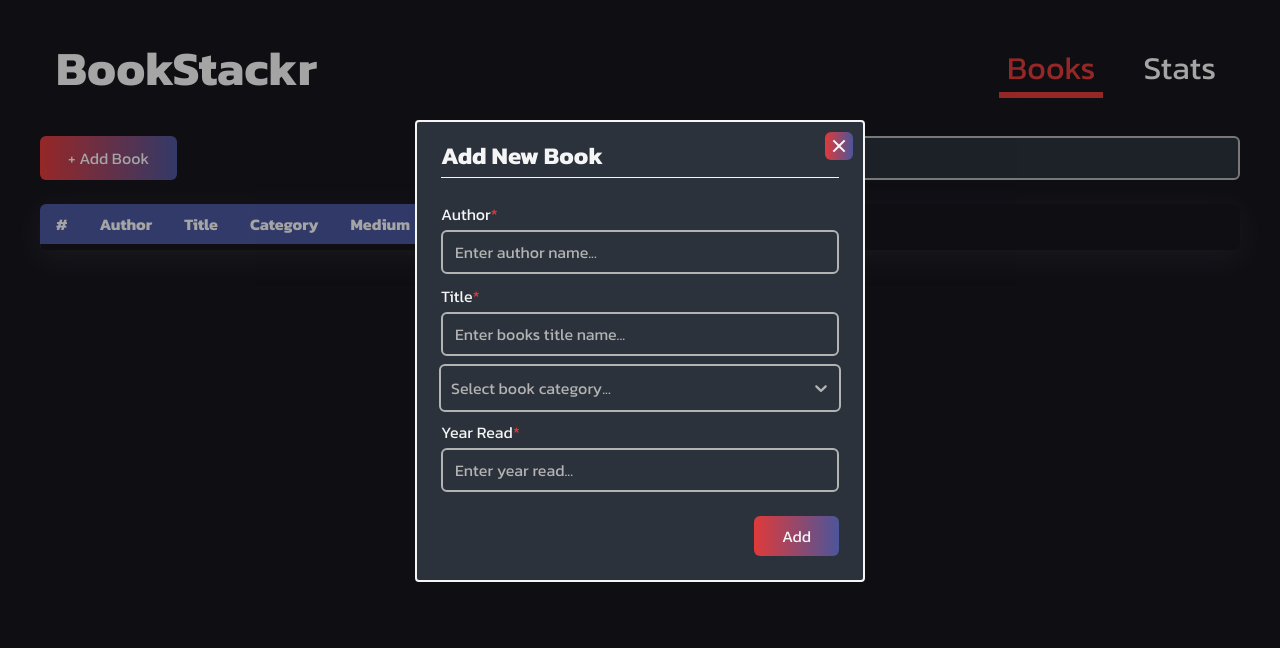
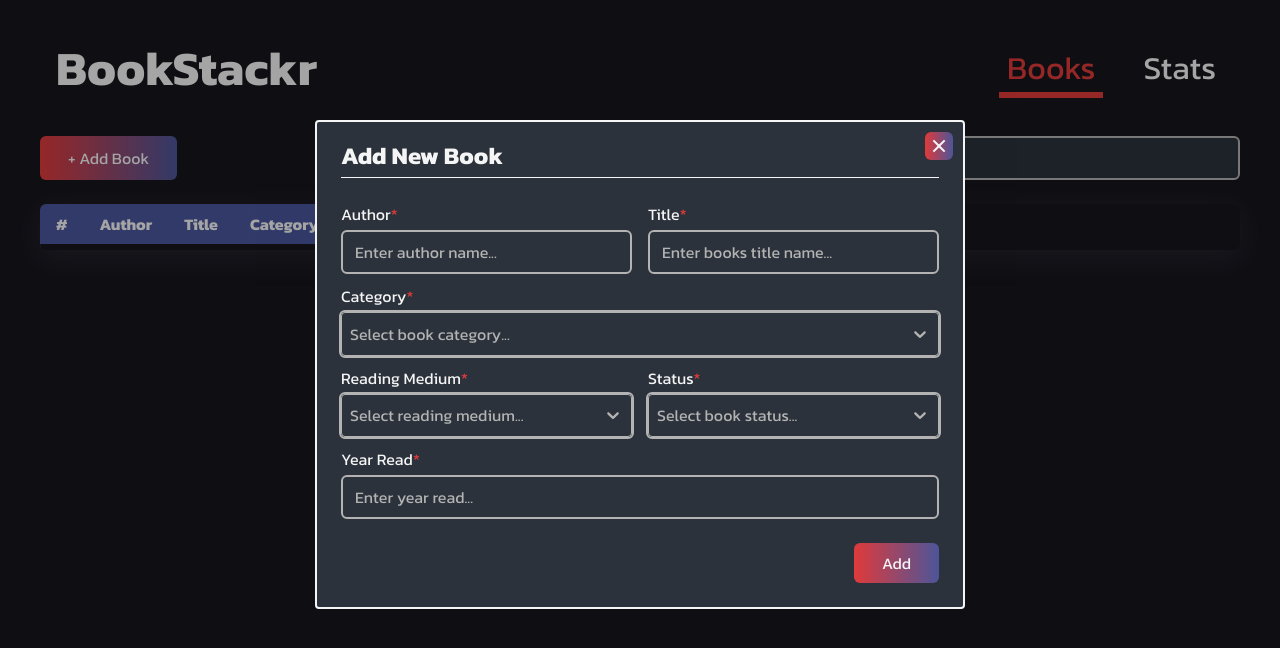
Before and after one commit to 0mppula/BookStackr, a React (Create React App) app: page /books in a window 1280 px wide. Both pictures are taken after typing "Sample" into the empty fields and a click on the button "+ Add Book". Shown: the top 648 px of the page. Built offline with nearby package versions, Linux system fonts and the light colour scheme.

Commit message:
Added reading medium & status selects.

```diff
--- a/src/assets/data/bookSelectValues.ts
+++ b/src/assets/data/bookSelectValues.ts
@@ -36,3 +36,15 @@ export const bookCategories: selectItemType[] = [
 	{ value: 'travel', label: 'Travel' },
 	{ value: 'adventure', label: 'Adventure' },
 ];
+
+export const bookMediums: selectItemType[] = [
+	{ value: 'audio', label: 'Audio' },
+	{ value: 'e-book', label: 'E-book' },
+	{ value: 'paper', label: 'Paper' },
+];
+
+export const bookStatuses: selectItemType[] = [
+	{ value: 'read', label: 'Read' },
+	{ value: 'reading', label: 'Reading' },
+	{ value: 'want to read', label: 'Want to read' },
+];
--- a/src/assets/styles/index.css
+++ b/src/assets/styles/index.css
@@ -106,6 +106,29 @@ button:focus-visible {
 	background-position: 99%;
 }
 
+/* Override autofill styles */
+input:-webkit-autofill,
+input:-webkit-autofill:hover,
+input:-webkit-autofill:active,
+input:-webkit-autofill:focus {
+	background-color: var(--dark-alt);
+	color: var(--light) !important;
+	-webkit-box-shadow: 0 0 0 1000px var(--dark-alt) inset !important;
+	-webkit-text-fill-color: var(--light) !important;
+}
+
+/* Firefox */
+input[type='number'] {
+	-moz-appearance: textfield;
+}
+
+input::-webkit-outer-spin-button,
+input::-webkit-inner-spin-button {
+    -webkit-appearance: none;
+    margin: 0;
+}
+
+
 input {
 	border: solid 2px var(--light-alt);
 	background-color: var(--dark-alt);
--- a/src/assets/styles/react-select-styles.css
+++ b/src/assets/styles/react-select-styles.css
@@ -1,6 +1,6 @@
 /* React Select Styles */
 .react-select-container {
-	--select-height: 43.2px;
+	--select-height: 41.6px;
 }
 
 .react-select__value-container {
@@ -13,7 +13,8 @@
 	margin: 0 !important;
 	/* Comment out margin-bottom if using multi choice */
 	/* margin-bottom: 9px !important; */
-	padding: 10px !important;
+	padding: 8px !important;
+	/* padding-left: 14px !important; */
 	color: var(--light-alt) !important;
 }
 
@@ -24,10 +25,18 @@
 
 .react-select__single-value {
 	color: var(--light) !important;
-	min-height: var(--select-height) !important;
-	padding: 10px !important;
+	min-height: calc(var(--select-height)) !important;
+	/* padding: 10px !important; */
 	margin: 0 !important;
-	margin-bottom: 9px !important;
+	/* margin-bottom: 9px !important; */
+}
+
+.react-select__value-container--has-value .react-select__single-value {
+	height: 22px !important;
+	min-height: 22px !important;
+	display: flex;
+	align-items: center;
+	padding-top: 0px;
 }
 
 .react-select__multi-value {
@@ -54,14 +63,13 @@
 	min-height: var(--select-height) !important;
 	font-size: 1rem !important;
 	background-color: var(--dark-alt) !important;
-	border: none !important;
 	outline: solid 2px var(--dark-light);
 }
 
 .react-select__control--is-focused {
 	/* Background color of input field when focused. */
 	background-color: var(--dark-alt) !important;
-	border: none !important;
+	outline: solid 2px var(--light) !important;
 }
 
 .react-select__menu {
@@ -96,5 +104,5 @@
 	margin: 0 !important;
 	/* Comment out margin-bottom if using multi choice */
 	/* margin-bottom: 9px !important; */
-	padding: 0 10px !important;
+	padding: 0 8px !important;
 }
--- /dev/null
+++ b/src/components/FormComponents/SelectInput.tsx
@@ -0,0 +1,55 @@
+import { FC, useRef } from 'react';
+import ReactSelect from 'react-select';
+import { customTheme, customStyles } from '../../helpers/reactSelectStyles';
+
+import { selectItemType } from './FormTypes';
+
+interface SelectInputProps {
+	label: string;
+	value: selectItemType[] | null;
+	name: string;
+	handleChange: Function;
+	options: selectItemType[];
+	isMulti?: boolean;
+	placeholder: string;
+	required?: boolean;
+	isSearchable?: boolean;
+}
+
+const SelectInput: FC<SelectInputProps> = ({
+	label,
+	value,
+	name,
+	handleChange,
+	options,
+	isMulti = false,
+	placeholder,
+	required,
+	isSearchable = false,
+}) => {
+	const inputRef = useRef<any>(null);
+	return (
+		<div>
+			<label onClick={() => inputRef?.current?.focus()}>
+				{label}
+				{required && <span>*</span>}
+			</label>
+			<ReactSelect
+				className="react-select-container"
+				classNamePrefix="react-select"
+				maxMenuHeight={231}
+				ref={inputRef}
+				value={value}
+				onChange={(e) => handleChange(e as any, name)}
+				options={options}
+				theme={customTheme}
+				styles={customStyles}
+				placeholder={placeholder}
+				isMulti={isMulti}
+				isSearchable={isSearchable}
+			/>
+		</div>
+	);
+};
+
+export default SelectInput;
--- a/src/components/FormComponents/TextInput.tsx
+++ b/src/components/FormComponents/TextInput.tsx
@@ -26,7 +26,7 @@ const TextInput: FC<TextInputProps> = ({
 	const inputRef = useRef<HTMLInputElement>(null);
 
 	return (
-		<>
+		<div>
 			<label onClick={() => inputRef?.current?.focus()}>
 				{label}
 				{required && <span>*</span>}
@@ -39,8 +39,9 @@ const TextInput: FC<TextInputProps> = ({
 				name={name}
 				placeholder={placeholder}
 				tabIndex={tabIndex}
+				autoComplete="false"
 			/>
-		</>
+		</div>
 	);
 };
 
--- a/src/components/Modals/AddBookModal.tsx
+++ b/src/components/Modals/AddBookModal.tsx
@@ -1,15 +1,13 @@
 import { FC, useRef, useState } from 'react';
 import { RiCloseLine } from 'react-icons/ri';
-import ReactSelect from 'react-select';
-
-import { bookCategories } from '../../assets/data/bookSelectValues';
-import { customTheme, customStyles } from '../../helpers/reactSelectStyles';
+import { bookCategories, bookMediums, bookStatuses } from '../../assets/data/bookSelectValues';
 
 import useCloseOnOverlayClickOrEsc from '../../hooks/useCloseOnOverlayClickOrEsc';
 import useFocusTrap from '../../hooks/useFocusTrap';
 import { AddBookFormDataState } from '../FormComponents/FormData';
 import FormGroup from '../FormComponents/FormGroup';
 import { AddBookFormDataType, selectItemType } from '../FormComponents/FormTypes';
+import SelectInput from '../FormComponents/SelectInput';
 import TextInput from '../FormComponents/TextInput';
 
 import './styles.css';
@@ -40,7 +38,7 @@ const AddBookModal: FC<AddBookModalProps> = ({ modalOpen, setModalOpen }) => {
 		setFormData((prevState) => ({ ...prevState, [field]: { ...fieldObj, value } }));
 	};
 
-	const handleSelectChange = (e: selectItemType[], field: string) => {
+	const handleSelectMultiChange = (e: selectItemType[], field: string) => {
 		const fieldObj = formData[field as keyof AddBookFormDataType];
 
 		// Set the value of the selection to lowercase.
@@ -52,7 +50,15 @@ const AddBookModal: FC<AddBookModalProps> = ({ modalOpen, setModalOpen }) => {
 		}));
 	};
 
-	console.log(formData.category);
+	const handleSelectChange = (e: selectItemType, field: string) => {
+		const fieldObj = formData[field as keyof AddBookFormDataType];
+
+		// Set the value of the selection to lowercase.
+		setFormData((prevState) => ({
+			...prevState,
+			[field]: { ...fieldObj, value: { ...e, value: e.value?.toLowerCase() } },
+		}));
+	};
 
 	return (
 		<div
@@ -86,9 +92,7 @@ const AddBookModal: FC<AddBookModalProps> = ({ modalOpen, setModalOpen }) => {
 							handleChange={handleChange}
 							tabIndex={modalOpen ? 0 : -1}
 						/>
-					</FormGroup>
 
-					<FormGroup>
 						<TextInput
 							label="Title"
 							name="title"
@@ -102,24 +106,40 @@ const AddBookModal: FC<AddBookModalProps> = ({ modalOpen, setModalOpen }) => {
 					</FormGroup>
 
 					<FormGroup>
-						<ReactSelect
-							className="react-select-container"
-							classNamePrefix="react-select"
-							maxMenuHeight={231}
+						<SelectInput
+							label="Category"
 							value={category?.value}
-							onChange={(e) => handleSelectChange(e as any, 'category')}
+							name="category"
+							handleChange={handleSelectMultiChange}
 							options={bookCategories}
-							theme={customTheme}
-							styles={customStyles}
 							placeholder="Select book category..."
 							isMulti
+							isSearchable
+							required
 						/>
 					</FormGroup>
 
-					{/* <div className="form-group">
-						<label htmlFor="">Reading Medium</label>
-						<select></select>
-					</div> */}
+					<FormGroup>
+						<SelectInput
+							label="Reading Medium"
+							value={readingMedium?.value}
+							name="readingMedium"
+							handleChange={handleSelectChange}
+							options={bookMediums}
+							placeholder="Select reading medium..."
+							required
+						/>
+
+						<SelectInput
+							label="Status"
+							value={status?.value}
+							name="status"
+							handleChange={handleSelectChange}
+							options={bookStatuses}
+							placeholder="Select book status..."
+							required
+						/>
+					</FormGroup>
 
 					<FormGroup>
 						<TextInput
@@ -131,13 +151,9 @@ const AddBookModal: FC<AddBookModalProps> = ({ modalOpen, setModalOpen }) => {
 							required
 							handleChange={handleChange}
 							tabIndex={modalOpen ? 0 : -1}
+							numberInput
 						/>
 					</FormGroup>
-
-					{/* <div className="form-group">
-						<label htmlFor="">Status</label>
-						<select></select>
-					</div> */}
 				</div>
 
 				<div className="modal-footer">
--- a/src/components/Modals/styles.css
+++ b/src/components/Modals/styles.css
@@ -30,7 +30,7 @@
 	border: solid 2px var(--light);
 	background-color: var(--dark-alt);
 	position: relative;
-	width: min(95%, 450px);
+	width: min(95%, 650px);
 	max-height: 70vh;
 }
 
@@ -68,10 +68,16 @@
 
 /* Modal form styles */
 .form-group {
+	display: flex;
+	gap: 1rem;
 	margin-bottom: 10px;
 }
 
 .form-group input {
+	width: 100%;
+}
+
+.form-group > div {
 	width: 100%;
 }
 
```
